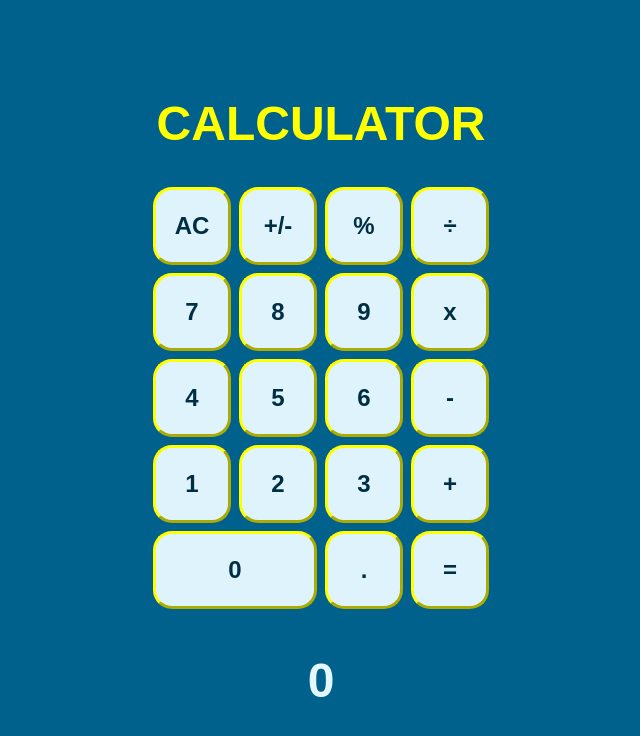
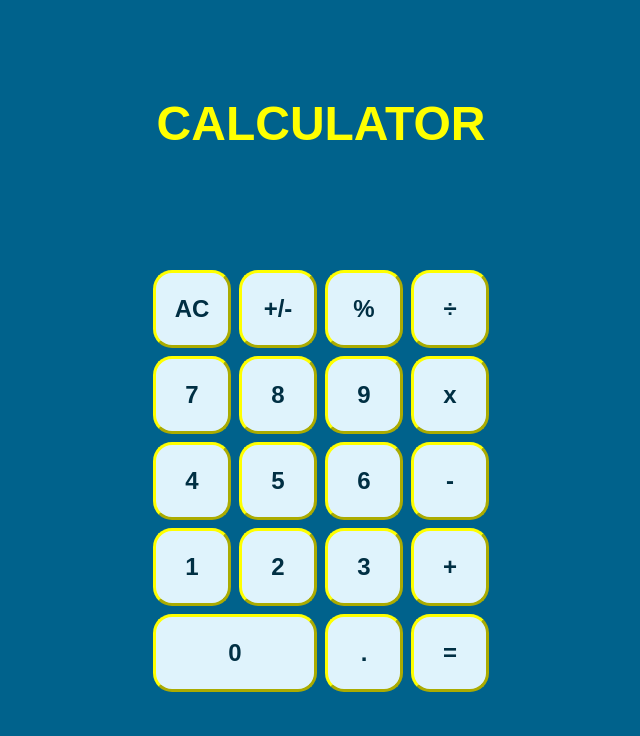
Before and after one commit to mervebalci/calculator, a React (Create React App) app: page / in a window 1280 px wide. Shown: the top 736 px of the page, without its empty margins (319-959 px from the left). Built offline with nearby package versions, Linux system fonts and the light colour scheme.

Commit message:
Cleaning the code and Changing the style in CSS

```diff
--- a/src/App.css
+++ b/src/App.css
@@ -12,6 +12,18 @@
 h1 {
   color: yellow;
   font-size: 300%;
+}
+
+.resultBox {
+  text-align: right;
+  width: 324px;
+  height: 64px;
+  border: none;
+  margin-bottom: 19px;
+  margin-left: auto;
+  margin-right: auto;
+  font-size: 45px;
+  color: rgb(229, 247, 255);
 }
 
 .square {
@@ -39,8 +51,3 @@ h1 {
   border-radius: 19px;
   border-width: 3px;
 }
-
-h2 {
-  font-size: xxx-large;
-  color: rgb(229, 247, 255);
-}
--- a/src/App.js
+++ b/src/App.js
@@ -2,10 +2,9 @@ import './App.css';
 import { useState } from 'react';
 
 let operationOrder = [];
-let isSumClicked = false
 
 export default function App() {
-  const [result, setResult] = useState('0');
+  const [result, setResult] = useState('');
 
   function handleClick(value) {
     const isDisplayed = ['0', '1', '2', '3', '4', '5', '6', '7', '8', '9', '.']
@@ -14,25 +13,19 @@ export default function App() {
       operationOrder.push(Number(value))
     }
 
-    if (value === '+') {
-      isSumClicked = true
-      setResult(result)
-    }
-
-    if (value === '=') {
-      if (isSumClicked) {
-        let sum = 0;
-        for (let i = 0; i < operationOrder.length; i++) {
-          sum += operationOrder[i];
-        }
-        setResult(sum)
+    if (value === '=' || value === '+') {
+      let sum = 0;
+      for (let i = 0; i < operationOrder.length; i++) {
+        sum += operationOrder[i];
       }
+      setResult(sum)
     }
   }
 
   return (
     <div className="App">
       <h1>CALCULATOR</h1>
+      <div className="resultBox">{result}</div>
       <div>
         <button className="square" id="AC" onClick={() => handleClick('AC')}>AC</button>
         <button className="square" id="+/-" onClick={() => handleClick('+/-')}>+/-</button>
@@ -62,7 +55,6 @@ export default function App() {
         <button className="square" id="." onClick={() => handleClick('.')}>.</button>
         <button className="square" id="=" onClick={() => handleClick('=')}>=</button>
       </div>
-      <h2>{result}</h2>
     </div>
   );
 }
```
